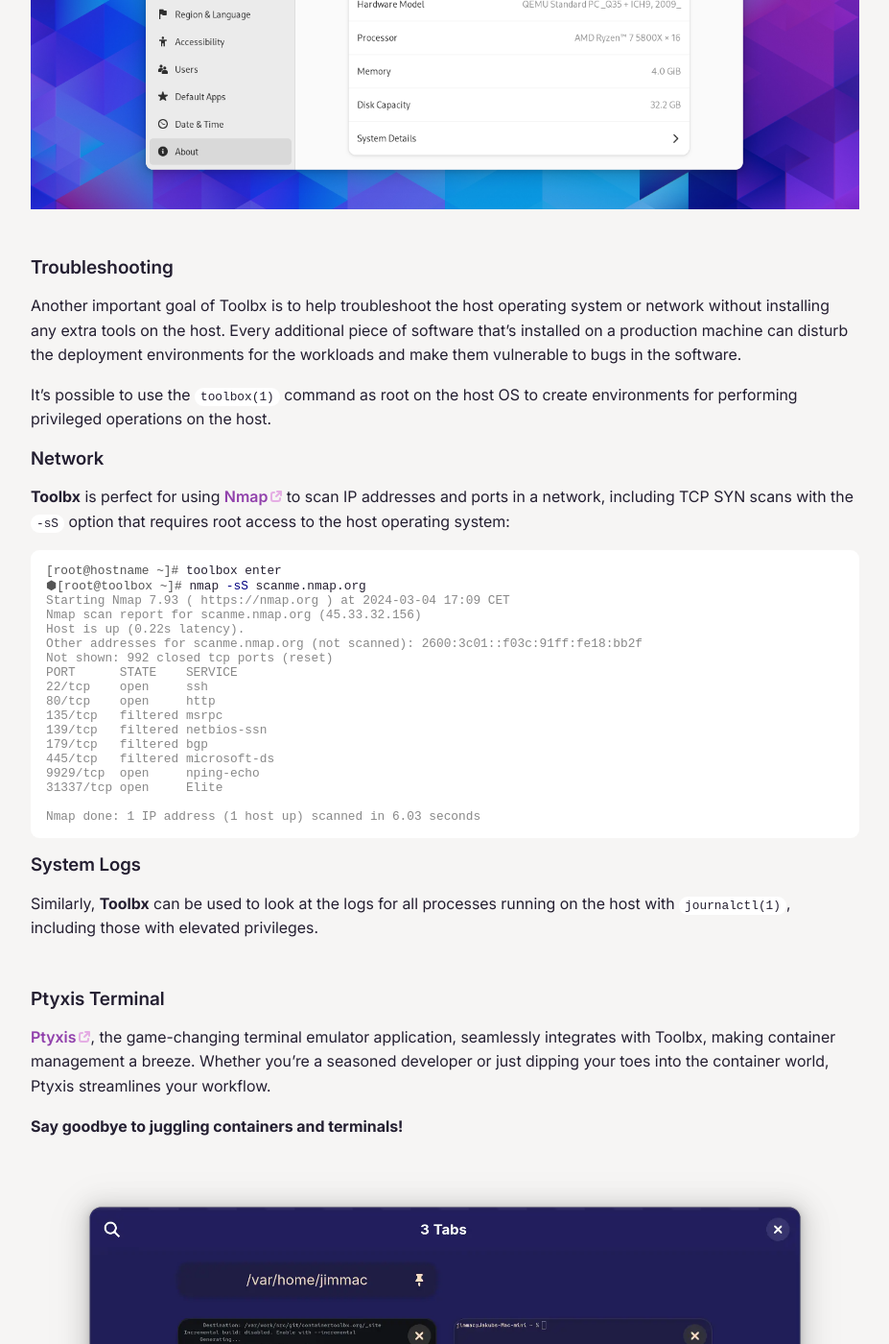
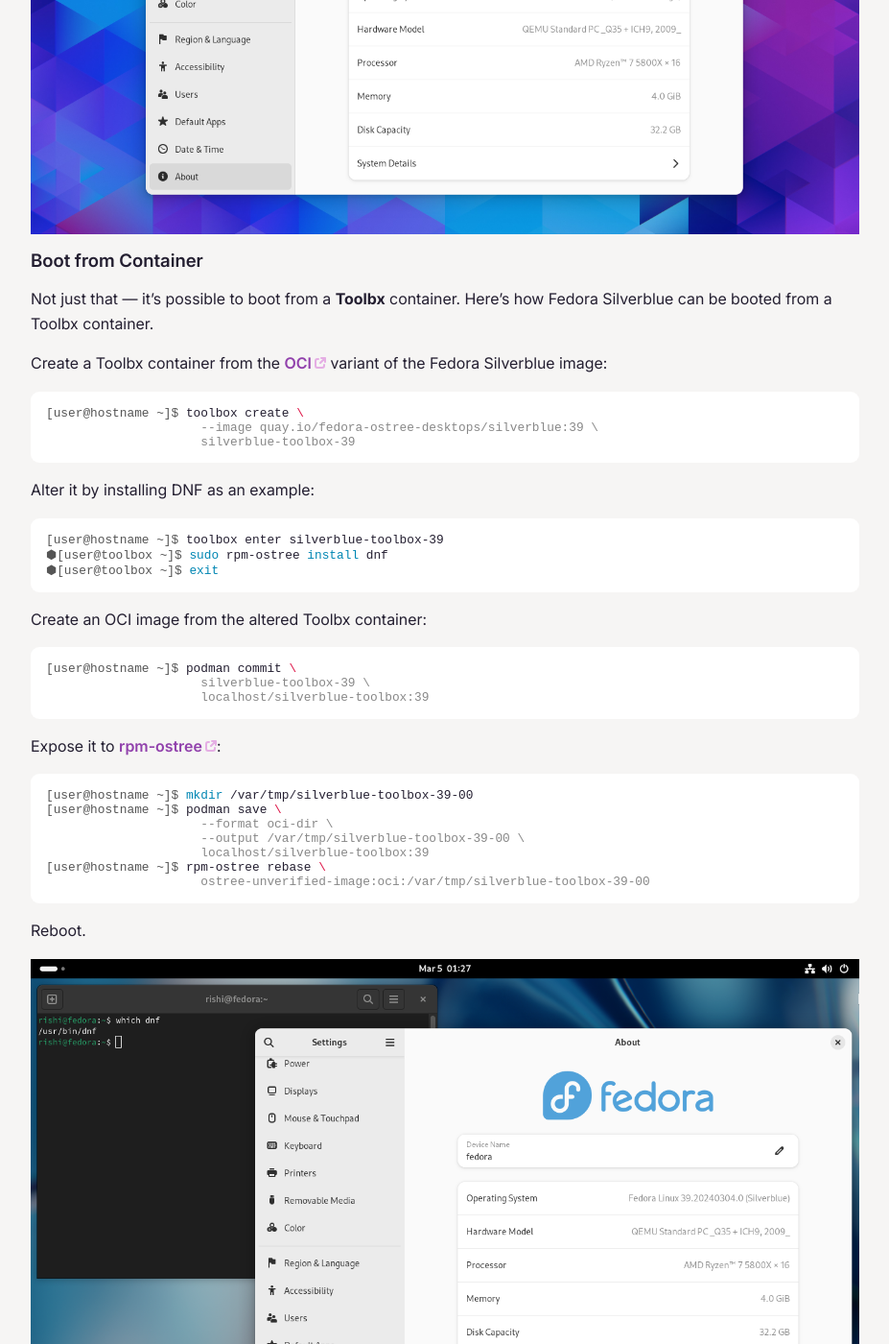
Before and after one commit to containers/containertoolbx.org, a Jekyll site: the page built from use.md, in a window 1280 px wide and 1400 px high, scrolled down 3268 px. Shown: the whole window at 96% size, without its empty margins (176-1103 px from the left). Built offline with Jekyll 4.4.1, drawn with Linux system fonts in a browser that asks for light colours.

Commit message:
Mention booting from Toolbx containers

````diff
--- a/use.md
+++ b/use.md
@@ -69,6 +69,45 @@
 
 ![Full GNOME session running from inside a Toolbx container](../assets/gnome-full-session.png){: .full}
 
+### Boot from Container
+
+Not just that — it's possible to boot from a **Toolbx** container. Here's how Fedora Silverblue can be booted from a Toolbx container.
+
+Create a Toolbx container from the [OCI](https://opencontainers.org/) variant of the Fedora Silverblue image:
+```console
+[user@hostname ~]$ toolbox create \
+                     --image quay.io/fedora-ostree-desktops/silverblue:39 \
+                     silverblue-toolbox-39
+```
+
+Alter it by installing DNF as an example:
+```console
+[user@hostname ~]$ toolbox enter silverblue-toolbox-39
+⬢[user@toolbox ~]$ sudo rpm-ostree install dnf
+⬢[user@toolbox ~]$ exit
+```
+
+Create an OCI image from the altered Toolbx container:
+```console
+[user@hostname ~]$ podman commit \
+                     silverblue-toolbox-39 \
+                     localhost/silverblue-toolbox:39
+```
+
+Expose it to [rpm-ostree](https://coreos.github.io/rpm-ostree/):
+```console
+[user@hostname ~]$ mkdir /var/tmp/silverblue-toolbox-39-00
+[user@hostname ~]$ podman save \
+                     --format oci-dir \
+                     --output /var/tmp/silverblue-toolbox-39-00 \
+                     localhost/silverblue-toolbox:39
+[user@hostname ~]$ rpm-ostree rebase \
+                     ostree-unverified-image:oci:/var/tmp/silverblue-toolbox-39-00
+```
+
+Reboot.
+
+![Fedora Silverblue booted from a Toolbx container](../assets/fedora-silverblue-boot-from.png){: .full}
 
 ## Troubleshooting
 
````
Also changed, not shown: assets/fedora-silverblue-boot-from.png (added).
